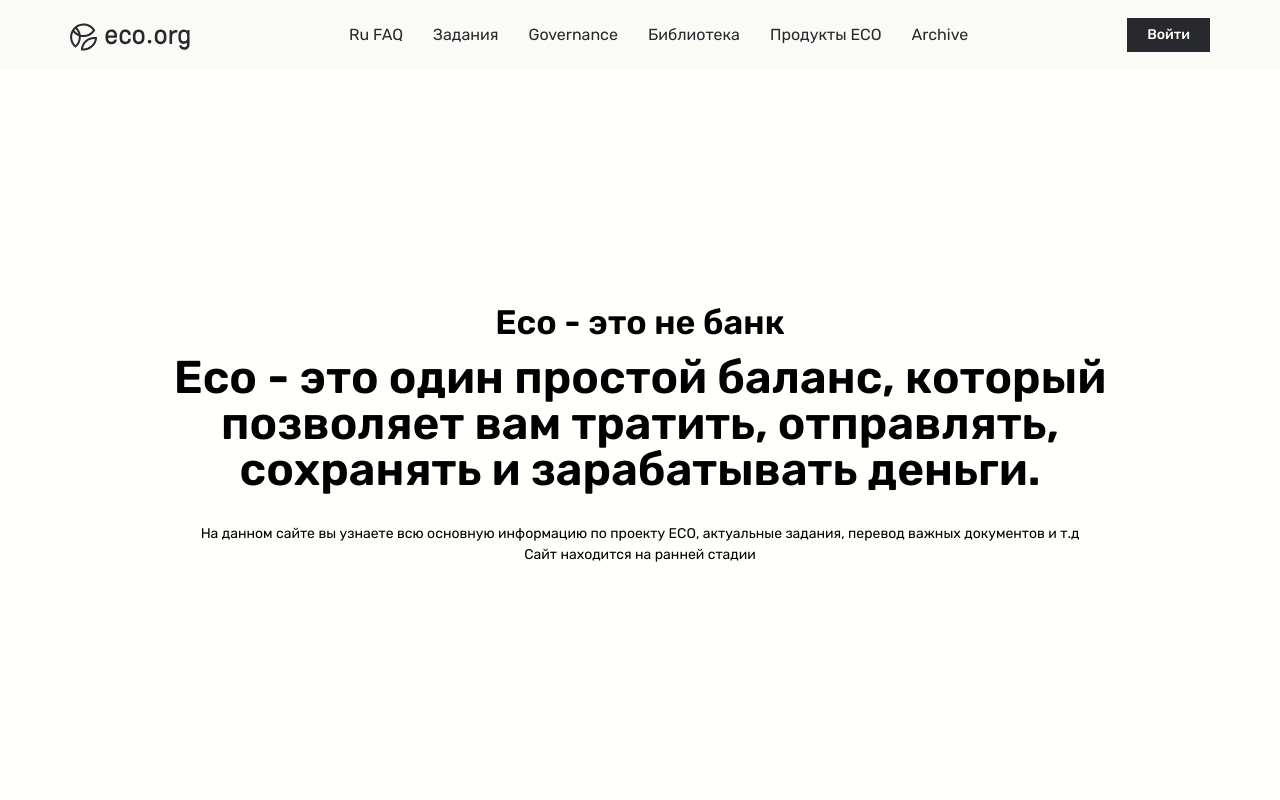
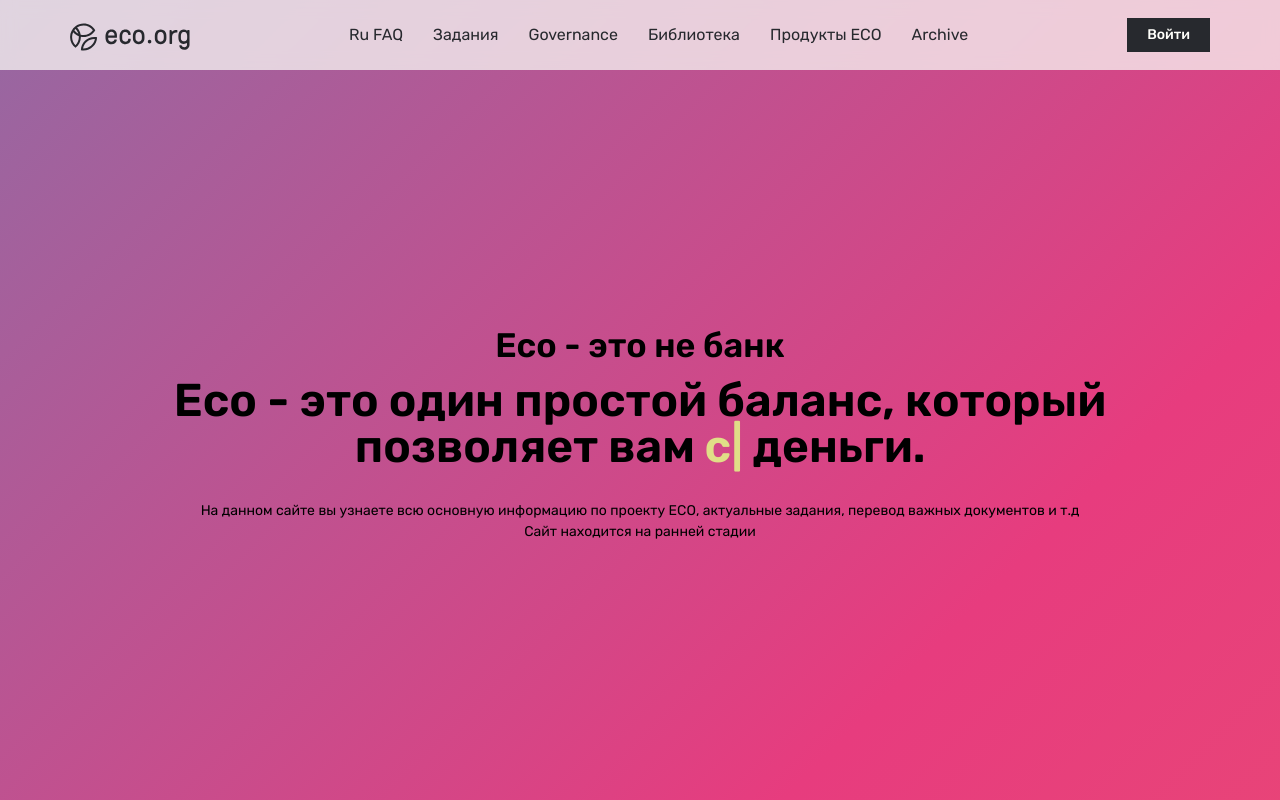
Before and after one commit to ecollectivedao/EcoFaq, a React (Create React App) app: page / in a window 1280 px wide. Shown: the top 800 px of the page. Built offline with nearby package versions, Linux system fonts and the light colour scheme.

Commit message:
main page animation

```diff
--- a/package.json
+++ b/package.json
@@ -18,6 +18,8 @@
     "react-redux": "^8.0.5",
     "react-router-dom": "^6.10.0",
     "react-scripts": "5.0.1",
+    "react-typed": "^1.2.0",
+    "react-typical": "^0.1.3",
     "sass": "^1.60.0",
     "scss": "^0.2.4",
     "typescript": "^4.4.2",
--- a/src/containers/Promo/Promo.scss
+++ b/src/containers/Promo/Promo.scss
@@ -7,22 +7,53 @@
     align-self: start;
     text-align: center;
 
-    &__title{
+    &__title {
         font-size: 34px;
         font-weight: 600;
+        animation: reveal ease-out 1s;
+        opacity: 0;
+        z-index: -1;
+        animation-fill-mode: forwards;
+    }
 
-        z-index: -1;
-    }
     &__subtitle {
         z-index: -1;
         font-size: 46px;
         margin-top: 15px;
         font-weight: 600;
+        animation: reveal ease 1s 0.15s;
+        opacity: 0;
+        animation-fill-mode: forwards;
+
 
     }
-    &__descr{
+
+    &__descr {
         margin-top: 30px;
         font-size: 14px;
         line-height: 1.5;
+        animation: reveal ease 1s 0.3s;
+        opacity: 0;
+        animation-fill-mode: forwards;
+    }
+
+    &__typing {
+        margin-left: 1%;
+        margin-right: 1%;
+        color: #e0de87;
     }
 }
+
+@keyframes reveal {
+    0% {
+        transform: scale(1.4);
+        // transform: translateX(-30vw);
+        opacity: 0
+    }
+
+    100% {
+        transform: scale(1);
+        // transform: translateX(0);
+        opacity: 1
+    }
+}
--- a/src/containers/Promo/Promo.tsx
+++ b/src/containers/Promo/Promo.tsx
@@ -1,3 +1,5 @@
+import Typed from 'react-typed'
+
 import './Promo.scss'
 
 export const Promo = () => {
@@ -7,7 +9,21 @@
                 Eco - это не банк
             </h1>
             <h2 className="promo__subtitle">
-                Eco - это один простой баланс, который позволяет вам тратить, отправлять, сохранять и зарабатывать деньги.
+                Eco - это один простой баланс, который позволяет вам
+
+                <span className='promo__typing'>
+                <Typed
+                     strings={['тратить',
+                                'отправлять',
+                                'сохранять',
+                            'зарабатывать']}
+                     typeSpeed={100}
+                     backSpeed={50}
+                     startDelay={500}
+                     loop
+                />
+                </span>
+                деньги.
             </h2>
             <p className="promo__descr">
                 На данном сайте вы узнаете всю основную информацию по проекту ЕСО, актуальные задания, перевод важных документов и т.д <br />
--- a/src/styles/base.scss
+++ b/src/styles/base.scss
@@ -1,5 +1,8 @@
 body {
-    background: #fffffb;
+    // background: #fffffb;
+    background: linear-gradient(-45deg, #EE7752, #E73C7E, #23A6D5, #23D5AB) ;
+    background-size: 400% 400%;
+    animation: change 10s ease-in-out infinite;
 }
 
 .container {
@@ -28,3 +31,18 @@
     flex-direction: column;
     min-height: 100vh;
 }
+
+
+@keyframes change {
+    0% {
+        background-position: 0 50%;
+    }
+
+    50% {
+        background-position: 100% 50%;
+    }
+
+    100% {
+        background-position: 0 50%;
+    }
+}
```
Also changed, not shown: 1 other file (tests, documents, lock files or other folders).
